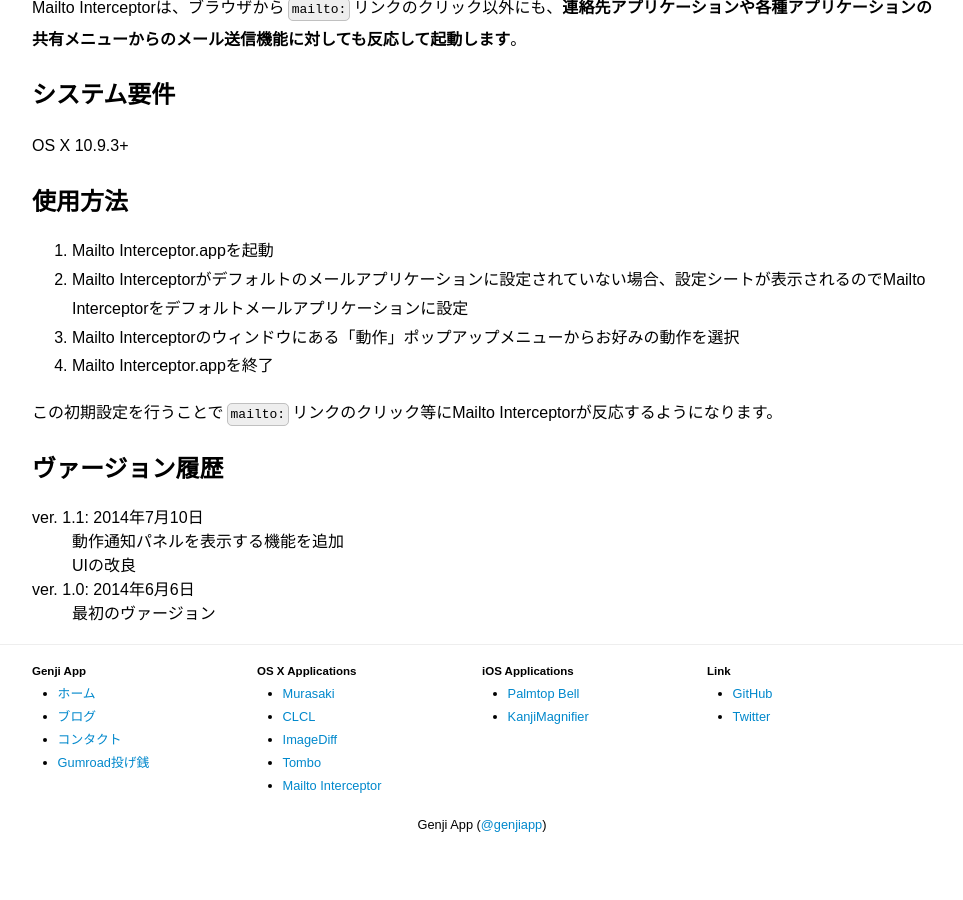
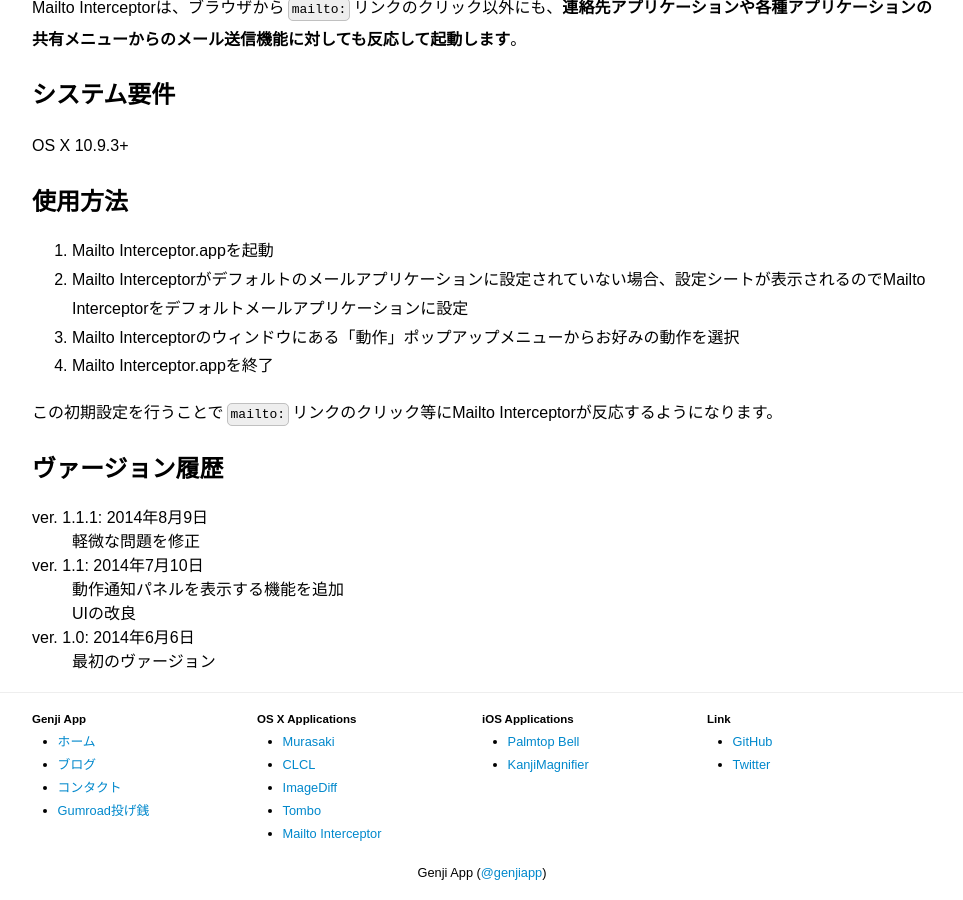
Before and after one commit to GenjiApp/genjiapp.github.io, a Jekyll site: the page built from mac/mailtointerceptor/index.html, in a window 1280 px wide and 900 px high, scrolled down 941 px. Shown: the whole window, without its empty margins (158-1121 px from the left). Built offline with Jekyll 4.4.1, drawn with Linux system fonts in a browser that asks for light colours; Markdown is read by kramdown in place of the engine named in the settings; before the commit the page ends 1793 px from its top, so only the background shows below that.

Commit message:
add new version Mailto Interceptor v1.1.1

```diff
--- a/mac/mailtointerceptor/index.html
+++ b/mac/mailtointerceptor/index.html
@@ -49,6 +49,10 @@
 <h2>ヴァージョン履歴</h2>
 
 <dl>
+
+  <dt>ver. 1.1.1: 2014年8月9日</dt>
+  <dd>軽微な問題を修正</dd>
+
   <dt>ver. 1.1: 2014年7月10日</dt>
   <dd>動作通知パネルを表示する機能を追加</dd>
   <dd>UIの改良</dd>
--- a/mac/mailtointerceptor/index_en.html
+++ b/mac/mailtointerceptor/index_en.html
@@ -49,6 +49,10 @@
 <h2>Version History</h2>
 
 <dl>
+
+  <dt>ver. 1.1.1: 2014-8-9</dt>
+  <dd>Fixed minor issue</dd>
+
   <dt>ver. 1.1: 2014-7-10</dt>
   <dd>Added a feature that shows a behavior notification panel</dd>
   <dd>Refined UI</dd>
```
